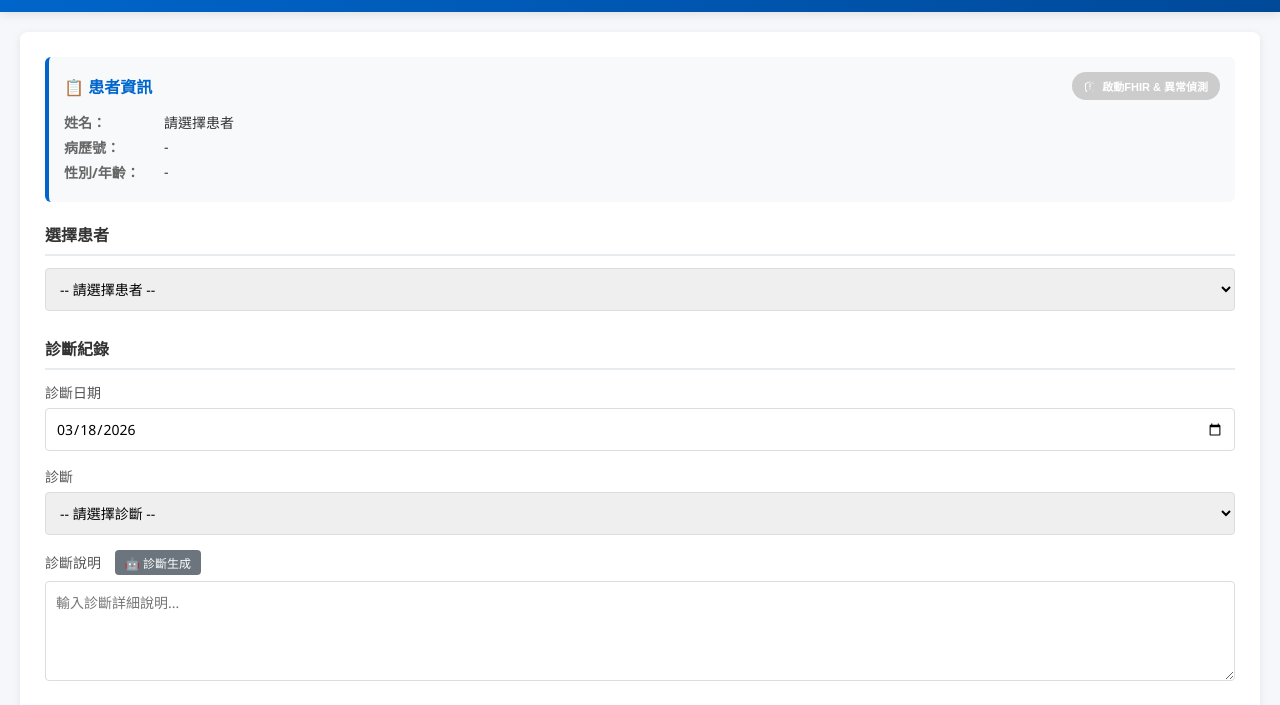
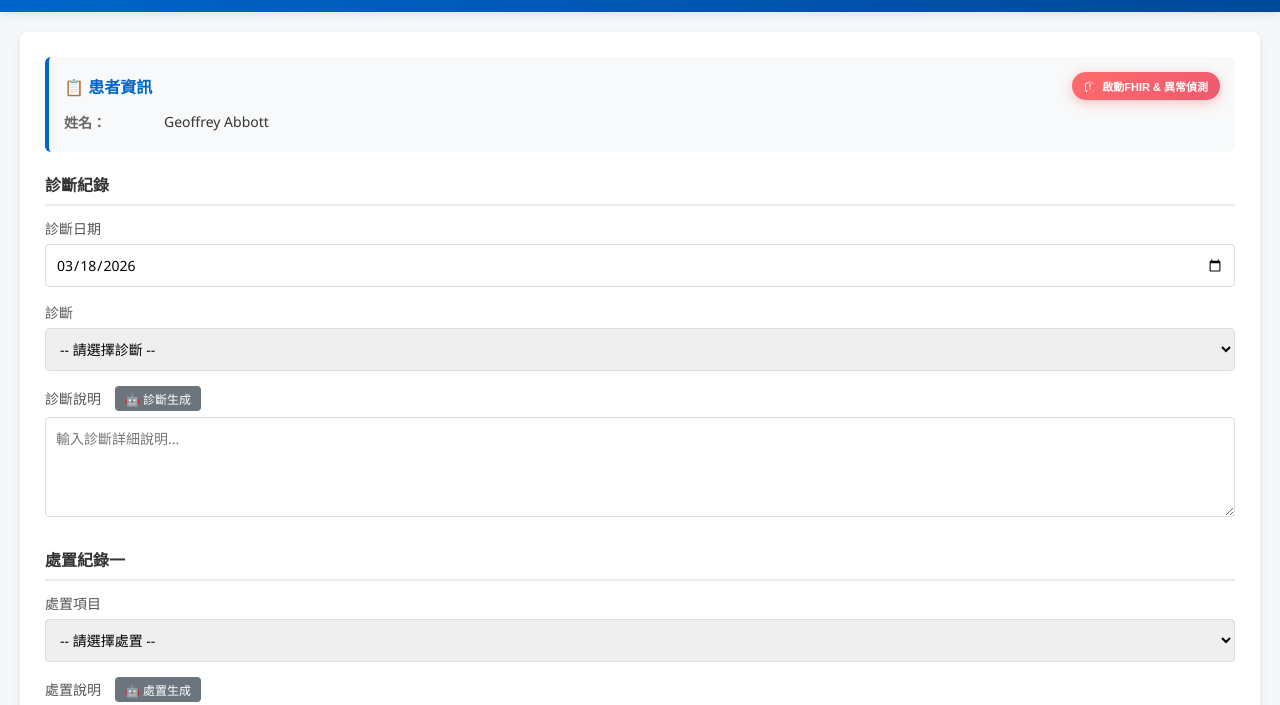
Before and after one commit to tony19840205/Dental-project, a website: page dental-ehr.html in a window 1280 px wide. Shown: the part 47-752 px from the top of the page. Drawn offline with Linux system fonts and the light colour scheme.

Commit message:
Update patient selection and details in dental-ehr.html

```diff
--- a/dental-ehr.html
+++ b/dental-ehr.html
@@ -792,25 +792,22 @@
                     <span class="info-label">姓名：</span>
                     <span id="patientName">請選擇患者</span>
                 </div>
-                <div class="info-row">
+                <div class="info-row" style="display: none;">
                     <span class="info-label">病歷號：</span>
                     <span id="patientId">-</span>
                 </div>
-                <div class="info-row">
+                <div class="info-row" style="display: none;">
                     <span class="info-label">性別/年齡：</span>
                     <span id="patientDemo">-</span>
                 </div>
             </div>
 
-            <!-- 快速選擇患者 -->
-            <div class="form-section">
+            <!-- 快速選擇患者（已鎖定單一患者） -->
+            <div class="form-section" style="display: none;">
                 <div class="section-title">選擇患者</div>
                 <div class="form-group">
                     <select id="patientSelect" onchange="loadPatient()">
-                        <option value="">-- 請選擇患者 --</option>
-                        <option value="P002">李美玲 (B234567890)</option>
-                        <option value="P005">張志明 (E567890123)</option>
-                        <option value="P006">黃淑芬 (F678901234)</option>
+                        <option value="P002" selected>Geoffrey Abbott (B234567890)</option>
                     </select>
                 </div>
             </div>
@@ -1090,7 +1087,7 @@
 
         // 患者資料
         const patients = {
-            'P002': { name: '李美玲', id: 'B234567890', gender: '女', age: 35 },
+            'P002': { name: 'Geoffrey Abbott', id: 'B234567890', gender: '女', age: 35 },
             'P005': { name: '張志明', id: 'E567890123', gender: '男', age: 37 },
             'P006': { name: '黃淑芬', id: 'F678901234', gender: '女', age: 43 }
         };
@@ -3062,6 +3059,15 @@
             // 繼續原有的初始化流程
             console.log('✅ 系統已啟動');
             console.log('模式:', IS_SMART_MODE ? 'SMART Launch' : '獨立模式');
+            // 自動載入鎖定的患者
+            loadPatient();
+
+            // 如果從 SMART Launch 進來，用選到的病人姓名覆蓋顯示
+            const smartName = localStorage.getItem('smart_patient_name');
+            if (smartName) {
+                document.getElementById('patientName').textContent = smartName;
+                localStorage.removeItem('smart_patient_name');
+            }
         })();
     </script>
 </body>
```
